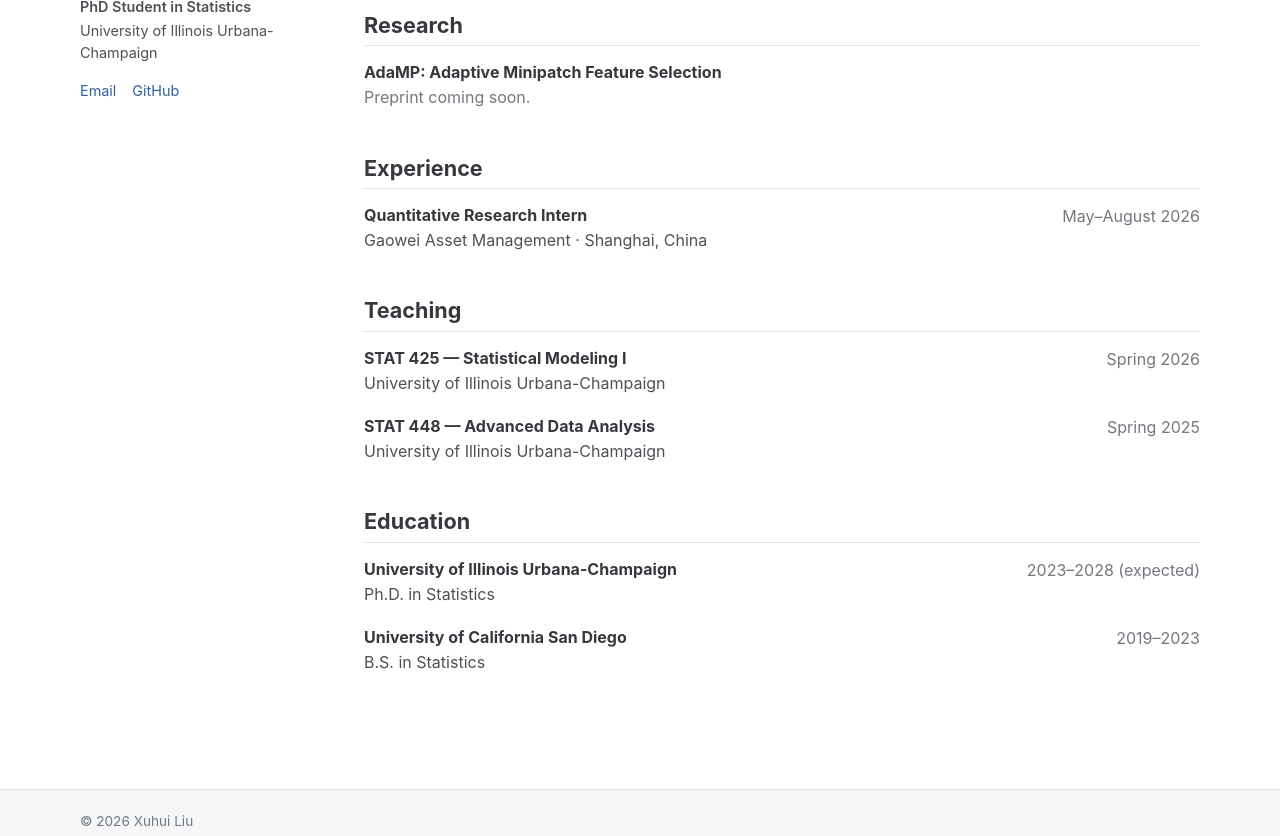
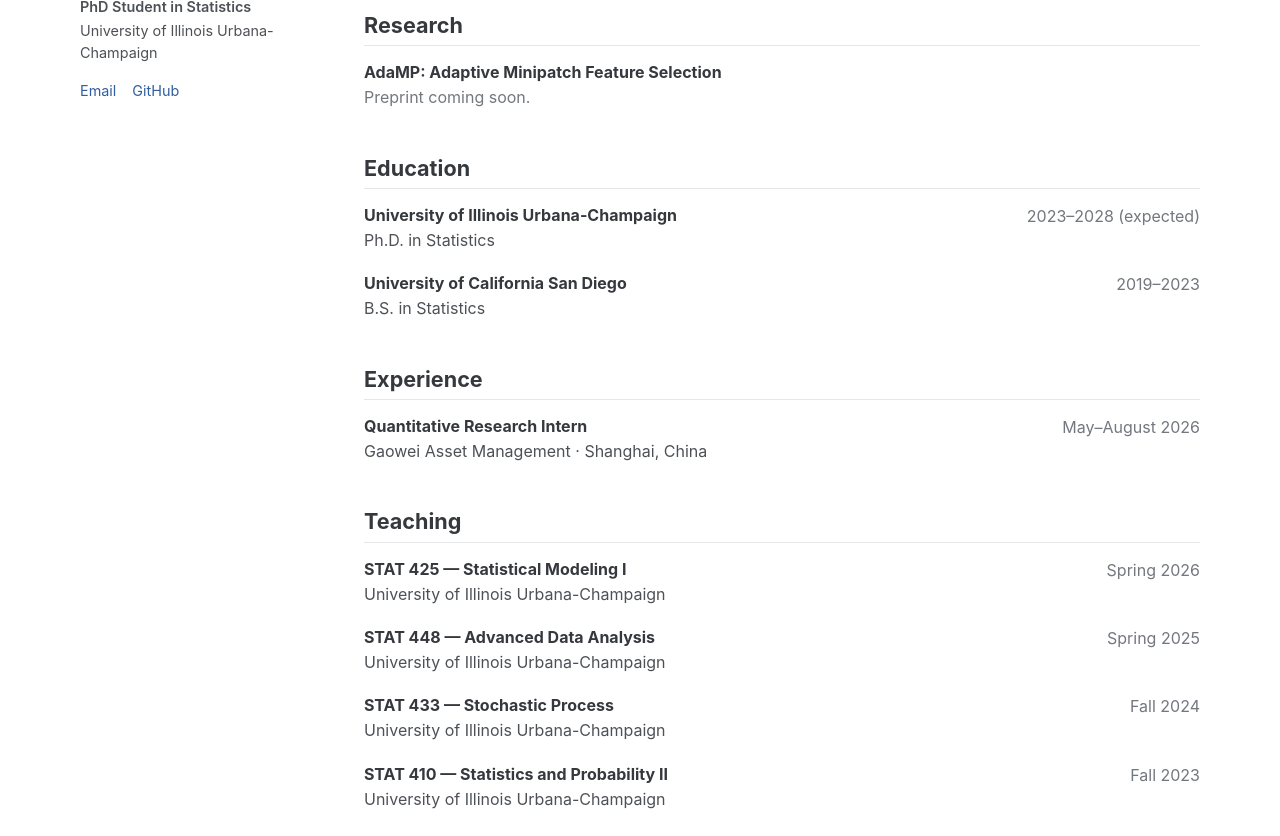
Before and after one commit to liu-xuhui/liu-xuhui.github.io, a plain HTML site: page index.html in a window 1280 px wide. Shown: the part 337-1173 px from the top of the page. Drawn offline with Linux system fonts and the light colour scheme.

Commit message:
Update index.html

```diff
--- a/index.html
+++ b/index.html
@@ -18,9 +18,9 @@
         <a class="site-name" href="#about">Xuhui Liu</a>
         <div class="nav-links">
           <a href="#research">Research</a>
+          <a href="#education">Education</a>
           <a href="#experience">Experience</a>
           <a href="#teaching">Teaching</a>
-          <a href="#education">Education</a>
         </div>
       </nav>
     </header>
@@ -69,6 +69,24 @@
           </article>
         </section>
 
+        <section id="education">
+          <h2>Education</h2>
+          <div class="entry">
+            <div>
+              <h3>University of Illinois Urbana-Champaign</h3>
+              <p>Ph.D. in Statistics</p>
+            </div>
+            <p class="entry-date">2023–2028 (expected)</p>
+          </div>
+          <div class="entry">
+            <div>
+              <h3>University of California San Diego</h3>
+              <p>B.S. in Statistics</p>
+            </div>
+            <p class="entry-date">2019–2023</p>
+          </div>
+        </section>
+
         <section id="experience">
           <h2>Experience</h2>
           <div class="entry">
@@ -96,25 +114,22 @@
             </div>
             <p class="entry-date">Spring 2025</p>
           </div>
-        </section>
-
-        <section id="education">
-          <h2>Education</h2>
           <div class="entry">
             <div>
-              <h3>University of Illinois Urbana-Champaign</h3>
-              <p>Ph.D. in Statistics</p>
+              <h3>STAT 433 — Stochastic Process</h3>
+              <p>University of Illinois Urbana-Champaign</p>
             </div>
-            <p class="entry-date">2023–2028 (expected)</p>
+            <p class="entry-date">Fall 2024</p>
           </div>
           <div class="entry">
             <div>
-              <h3>University of California San Diego</h3>
-              <p>B.S. in Statistics</p>
+              <h3>STAT 410 — Statistics and Probability II</h3>
+              <p>University of Illinois Urbana-Champaign</p>
             </div>
-            <p class="entry-date">2019–2023</p>
+            <p class="entry-date">Fall 2023</p>
           </div>
         </section>
+
       </div>
     </main>
 
```
